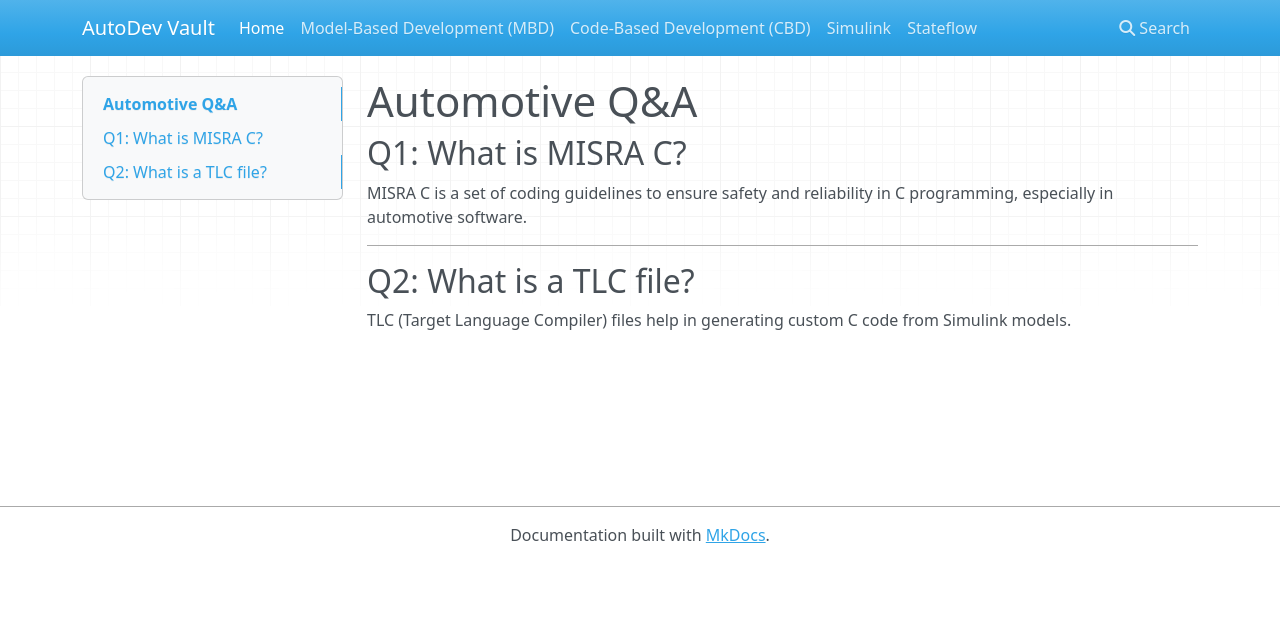
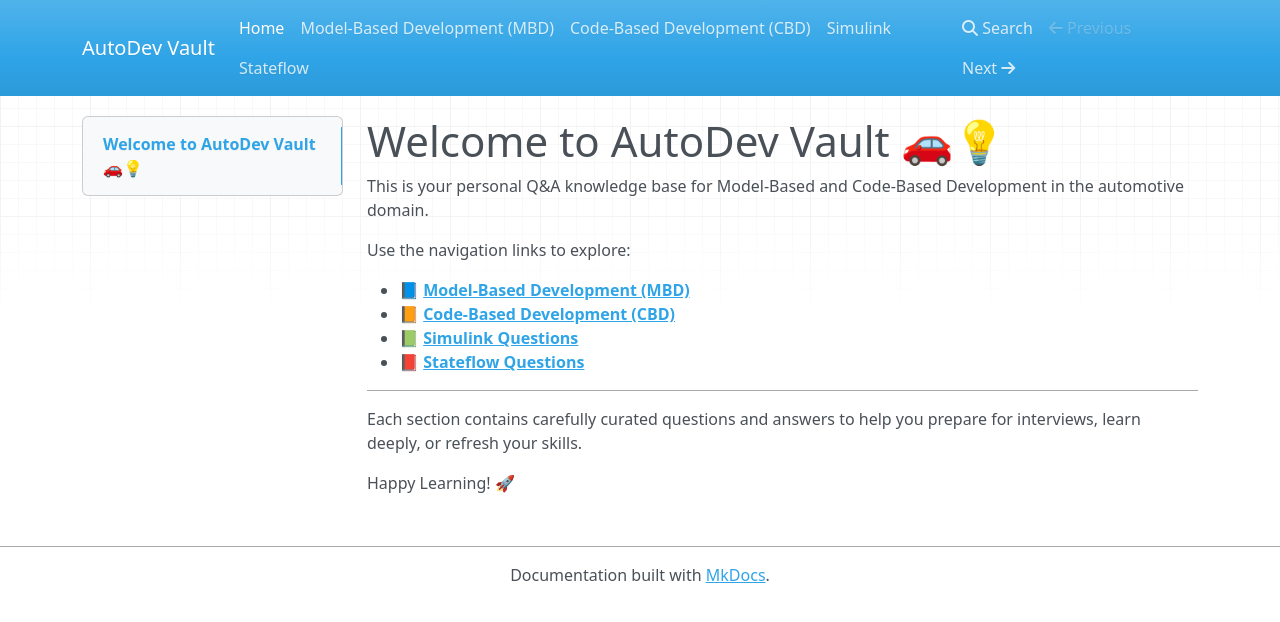
Before and after one commit to Mahija07/Automotive_MBD_questionnaire, an MkDocs documentation site: the page built from docs/index.md, in a window 1280 px wide. Shown: the top 622 px of the page. Built offline with MkDocs 1.6.1, drawn with Linux system fonts in a browser that asks for light colours; nearby versions of some CDN libraries.

Commit message:
Added MBD, CBD, Simulink, and Stateflow Q&A sections

```diff
--- a/docs/index.md
+++ b/docs/index.md
@@ -1,11 +1,16 @@
-# Automotive Q&A
+# Welcome to AutoDev Vault 🚗💡
 
-## Q1: What is MISRA C?
+This is your personal Q&A knowledge base for Model-Based and Code-Based Development in the automotive domain.
 
-MISRA C is a set of coding guidelines to ensure safety and reliability in C programming, especially in automotive software.
+Use the navigation links to explore:
+
+- 📘 **[Model-Based Development (MBD)](MBD.md)**
+- 📙 **[Code-Based Development (CBD)](CBD.md)**
+- 📗 **[Simulink Questions](Simulink.md)**
+- 📕 **[Stateflow Questions](Stateflow.md)**
 
 ---
 
-## Q2: What is a TLC file?
+Each section contains carefully curated questions and answers to help you prepare for interviews, learn deeply, or refresh your skills.
 
-TLC (Target Language Compiler) files help in generating custom C code from Simulink models.
+Happy Learning! 🚀
--- a/mkdocs.yml
+++ b/mkdocs.yml
@@ -2,7 +2,7 @@ site_name: AutoDev Vault
 
 nav:
   - Home: index.md
-  - Model-Based Development (MBD): mbd.md
-  - Code-Based Development (CBD): cbd.md
-  - Simulink: simulink.md
-  - Stateflow: stateflow.md
+  - Model-Based Development (MBD): MBD.md
+  - Code-Based Development (CBD): CBD.md
+  - Simulink: Simulink.md
+  - Stateflow: Stateflow.md
```
